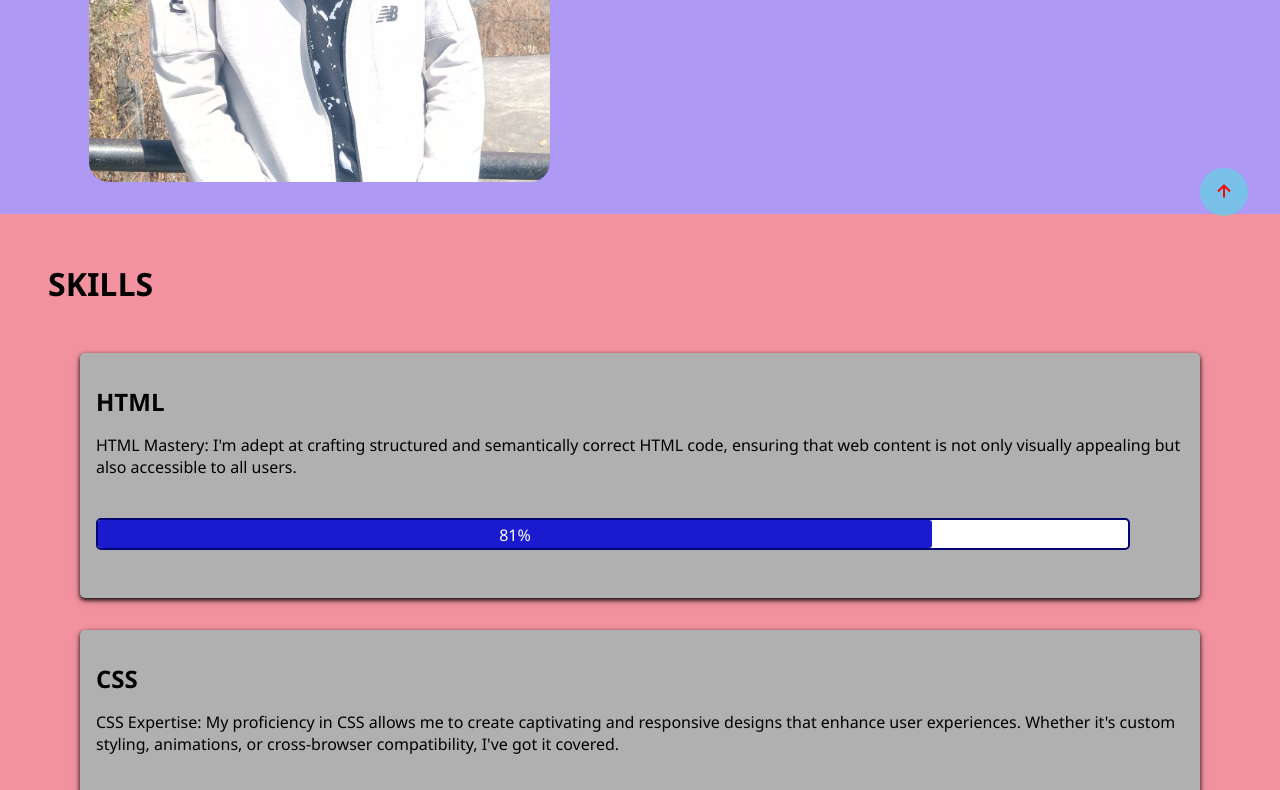
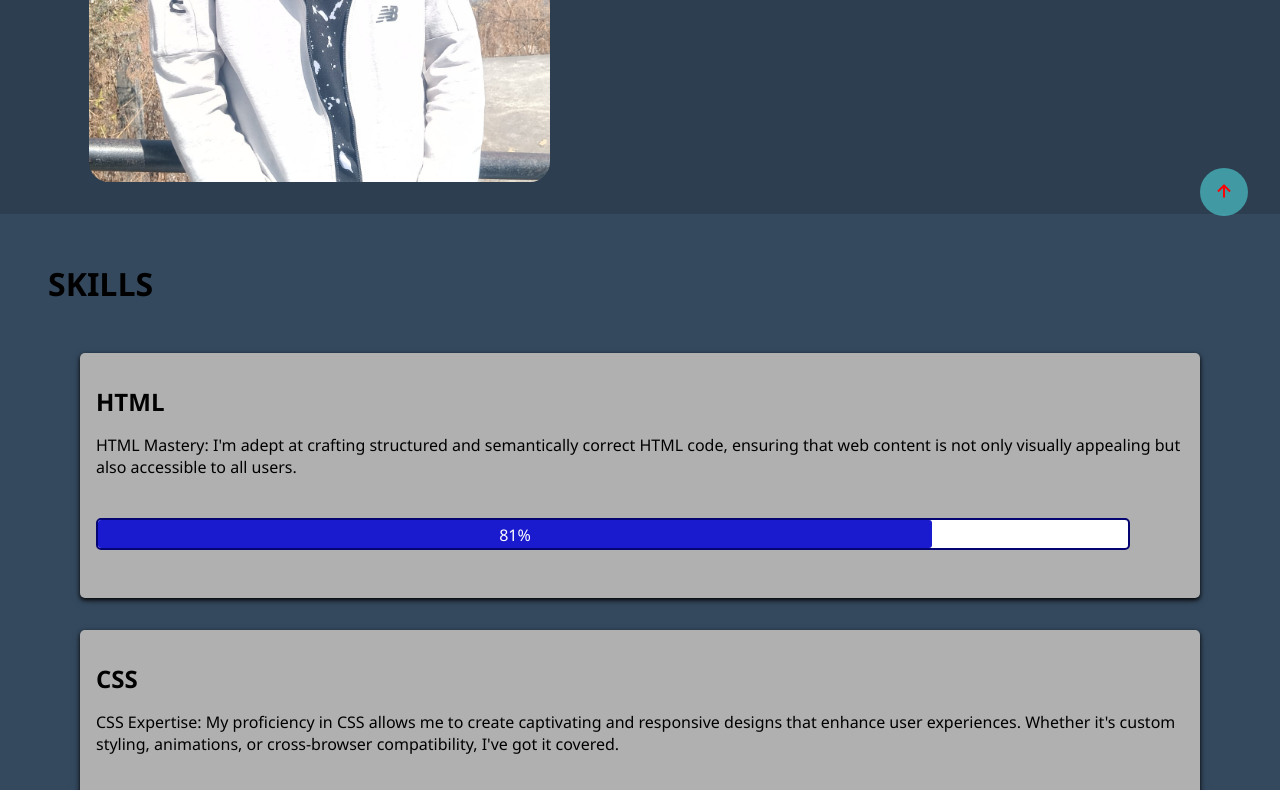
Before and after one commit to amitmahato98/portfolio, a plain HTML site: page index.html in a window 1280 px wide. Shown: the part 544-1334 px from the top of the page. Drawn offline with nearby package versions, Linux system fonts and the light colour scheme.

```diff
--- a/style.css
+++ b/style.css
@@ -6,11 +6,11 @@
     font-family: 'Segoe UI', Tahoma, Geneva, Verdana, sans-serif;
 }
 :root{
-    --primary-color : #7450ed94;
+    --primary-color :  #2c3e50;
     --footer-header : rgb(36, 35, 35);
     --h1-color: black;
     --card-color: rgb(177, 176, 176);
-    --secondary-color : #ea445a94;
+    --secondary-color : #34495e;
     --uptodown-button : #51dde194;
     --form-shadow : ;
 }
```
